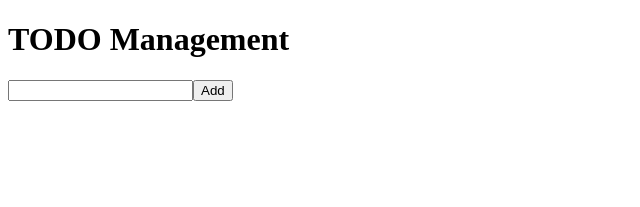
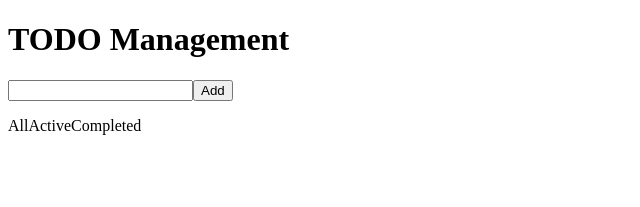
Before and after one commit to nishina555/todo-react, a React app: page / in a window 1280 px wide. Shown: the top 207 px of the page, without its empty margins (0-640 px from the left). Built offline with nearby package versions, Linux system fonts and the light colour scheme; the HTML template or start-up script is replaced by a standard one.

Commit message:
create filter function

```diff
--- a/src/components/App.jsx
+++ b/src/components/App.jsx
@@ -7,6 +7,7 @@ class App extends Component {
     super();
     this.state = {
       todos: [],
+      filter: 'All',
     };
   }
 
@@ -16,19 +17,33 @@ class App extends Component {
     });
   }
 
+  handleActive() {
+    this.setState({
+      filter: 'Active',
+    });
+  }
+
+  handleAll() {
+    this.setState({
+      filter: 'All',
+    });
+  }
+
+  handleComplete() {
+    this.setState({
+      filter: 'Completed',
+    });
+  }
+
   handleTodoClick(todo) {
-    console.log('handele App');
     const stateCopy = Object.assign([], this.state.todos);
     stateCopy[todo.id].status = todo.status;
     this.setState({
       todos: stateCopy,
     });
-    console.log(this.state.todos);
   }
 
   render() {
-    console.log('render');
-    console.log(this.state.todos);
     return (
       <div className="app">
         <h1>TODO Management</h1>
@@ -36,9 +51,15 @@ class App extends Component {
           onTodoSubmit={this.handleTodoSubmit.bind(this)}
         />
         <TodoList
+          filter={this.state.filter}
           todos={this.state.todos}
           onTodoClick={this.handleTodoClick.bind(this)}
         />
+        <div className="filter-list">
+          <span className="filter-name" onClick={this.handleAll.bind(this)}>All</span>
+          <span className="filter-name" onClick={this.handleActive.bind(this)}>Active</span>
+          <span className="filter-name" onClick={this.handleComplete.bind(this)}>Completed</span>
+        </div>
       </div>
     );
   }
--- a/src/components/Todo.jsx
+++ b/src/components/Todo.jsx
@@ -2,16 +2,7 @@ import React, { Component } from 'react';
 import PropTypes from 'prop-types';
 
 class Todo extends Component {
-  constructor(props) {
-    super(props);
-    this.state = {
-      id: this.props.id,
-      title: this.props.title,
-      status: this.props.status,
-    };
-  }
-
-  handleClick(e) {
+  onTodoClick(e) {
     e.preventDefault();
     this.props.onTodoClick({
       id: this.props.id,
@@ -25,7 +16,7 @@ class Todo extends Component {
     };
 
     return (
-      <li style={style} onClick={this.handleClick.bind(this)}>
+      <li style={style} onClick={this.onTodoClick.bind(this)}>
         {this.props.title}
       </li>
     );
@@ -33,8 +24,10 @@ class Todo extends Component {
 }
 
 Todo.propTypes = {
+  id: PropTypes.number.isRequired,
   title: PropTypes.string.isRequired,
   status: PropTypes.string.isRequired,
+  onTodoClick: PropTypes.func.isRequired,
 };
 
 export default Todo;
--- a/src/components/TodoList.jsx
+++ b/src/components/TodoList.jsx
@@ -1,4 +1,3 @@
-// import React, { Component } from 'react';
 import React from 'react';
 import PropTypes from 'prop-types';
 
@@ -11,13 +10,16 @@ class TodoList extends React.PureComponent {
   render() {
     const todos = [];
     for (let i = 0; i < this.props.todos.length; i += 1) {
-      todos.push(<Todo
-        key={i}
-        id={i}
-        title={this.props.todos[i].title}
-        status={this.props.todos[i].status}
-        onTodoClick={this.onTodoClick.bind(this)}
-      />);
+      const todo = this.props.todos[i];
+      if (todo.status === this.props.filter || this.props.filter === 'All') {
+        todos.push(<Todo
+          key={i}
+          id={i}
+          title={todo.title}
+          status={todo.status}
+          onTodoClick={this.onTodoClick.bind(this)}
+        />);
+      }
     }
     return (
       <ul>
@@ -29,6 +31,8 @@ class TodoList extends React.PureComponent {
 
 TodoList.propTypes = {
   todos: PropTypes.arrayOf(PropTypes.object).isRequired,
+  onTodoClick: PropTypes.func.isRequired,
+  filter: PropTypes.string.isRequired,
 };
 
 export default TodoList;
--- a/stylesheets/App.scss
+++ b/stylesheets/App.scss
@@ -2,3 +2,14 @@
   width: 350px;
   margin: 0 auto;
 }
+
+.filter-list {
+  display: flex;
+}
+
+.filter-name {
+  margin: 5px;
+  padding: 10px;
+  border-radius: 4px;
+  // background: #60B99A;
+}
```
Also changed, not shown: src/components/Form.jsx (+5 -2 lines).
